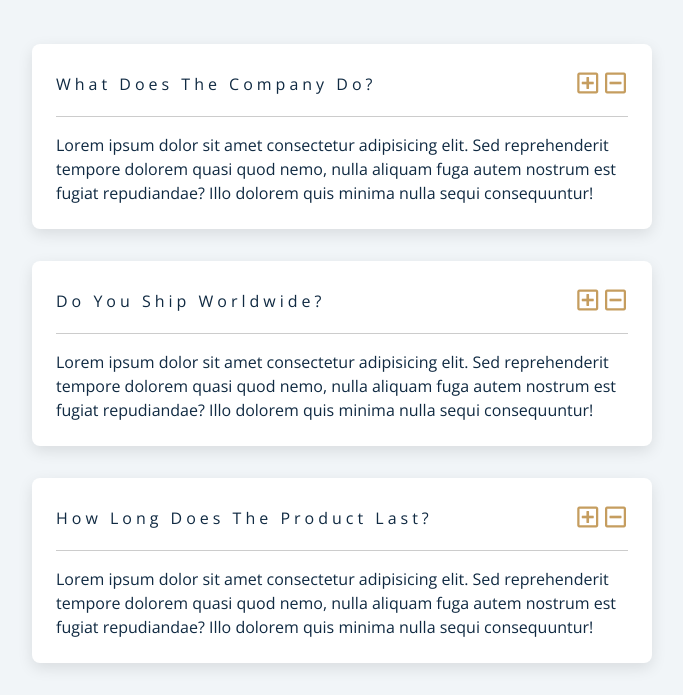
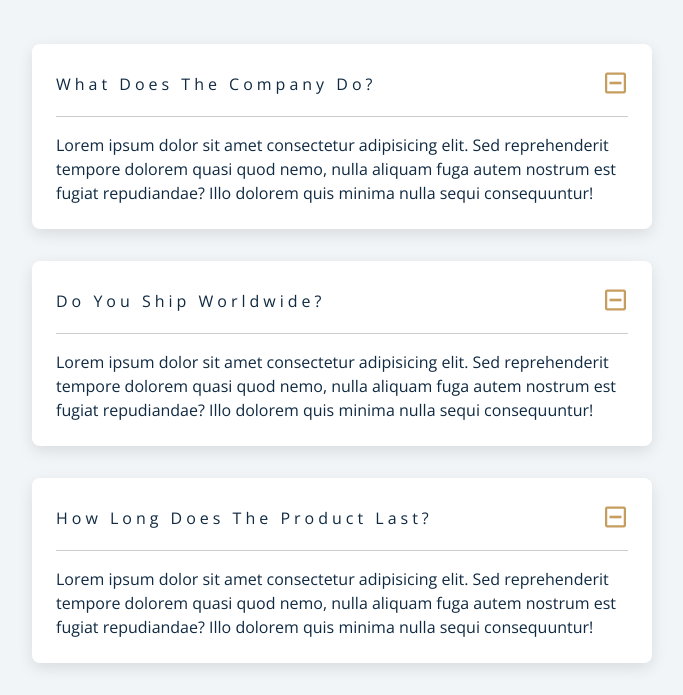
Before and after one commit to missbaah/questions-project, a plain HTML site: page index.html in a window 1280 px wide. Both pictures are taken after a click on the button 899 px from the left and 264 px from the top of the page. Shown: the part 180-875 px from the top of the page, without its empty margins (298-981 px from the left). Drawn offline with nearby package versions, Linux system fonts and the light colour scheme.

Commit message:
add JS functionality

```diff
--- a/app.js
+++ b/app.js
@@ -1,2 +1,15 @@
 //using selectors inside the element
 // traversing the dom
+
+displayBtn = document.querySelector(".question-btn");
+plusSign = document.querySelector(".plus-icon");
+minusSign = document.querySelector(".minus-icon");
+qtn = document.querySelectorAll(".question");
+
+console.log(displayBtn);
+
+displayBtn.addEventListener("click", () => {
+  qtn.forEach((e) => {
+    e.classList.add("show-text");
+  });
+});
--- a/styles.css
+++ b/styles.css
@@ -231,7 +231,7 @@ Questions
   margin-bottom: 0;
 }
 /* hide text */
-/* .question-text {
+.question-text {
   display: none;
 }
 .show-text .question-text {
@@ -245,4 +245,4 @@ Questions
 }
 .show-text .plus-icon {
   display: none;
-} */
+}
```
